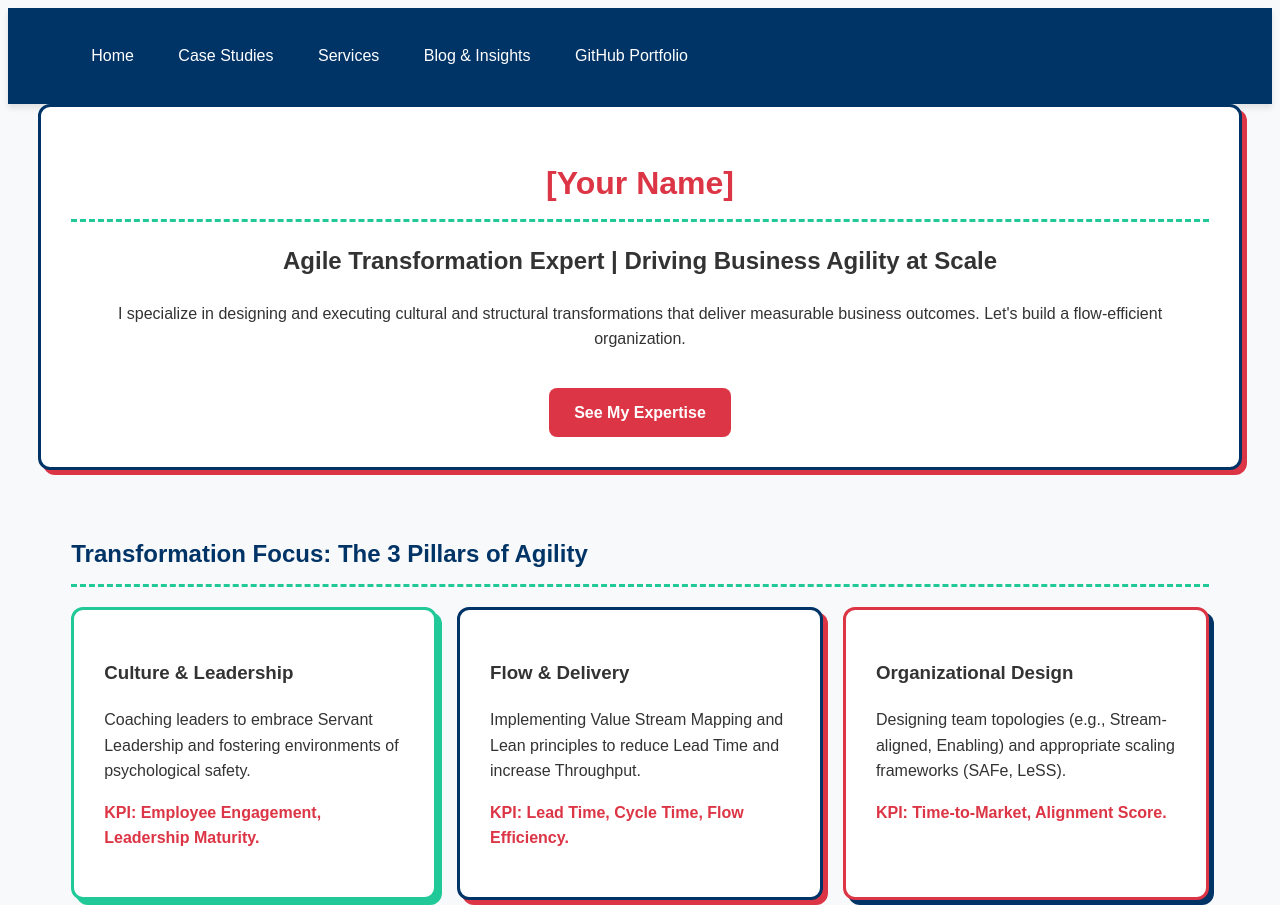
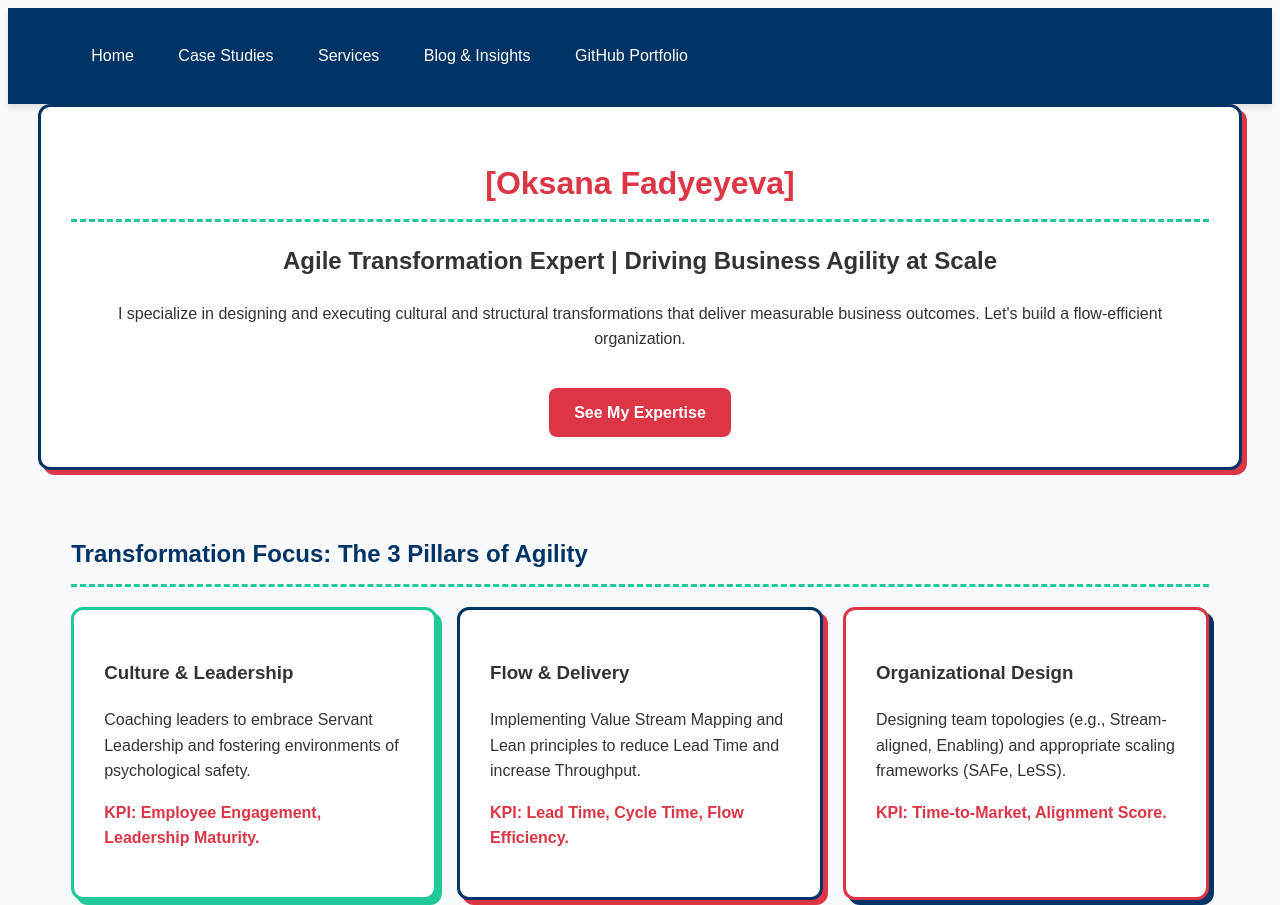
Before and after one commit to OksanaAgile/Agile-Transformation-Agent, a plain HTML site: page index.html in a window 1280 px wide. Shown: the top 905 px of the page. Drawn offline with Linux system fonts and the light colour scheme.

Commit message:
Update index.html

```diff
--- a/index.html
+++ b/index.html
@@ -19,7 +19,7 @@
     </nav>
 
     <header class="container section-block" style="text-align: center;">
-        <h1 style="color: var(--color-red);">[Your Name]</h1>
+        <h1 style="color: var(--color-red);">[Oksana Fadyeyeva]</h1>
         <h2>Agile Transformation Expert | Driving Business Agility at Scale</h2>
         <p>I specialize in designing and executing cultural and structural transformations that deliver measurable business outcomes. Let's build a flow-efficient organization.</p>
         <a href="services.html" class="cta-button">See My Expertise</a>
```
